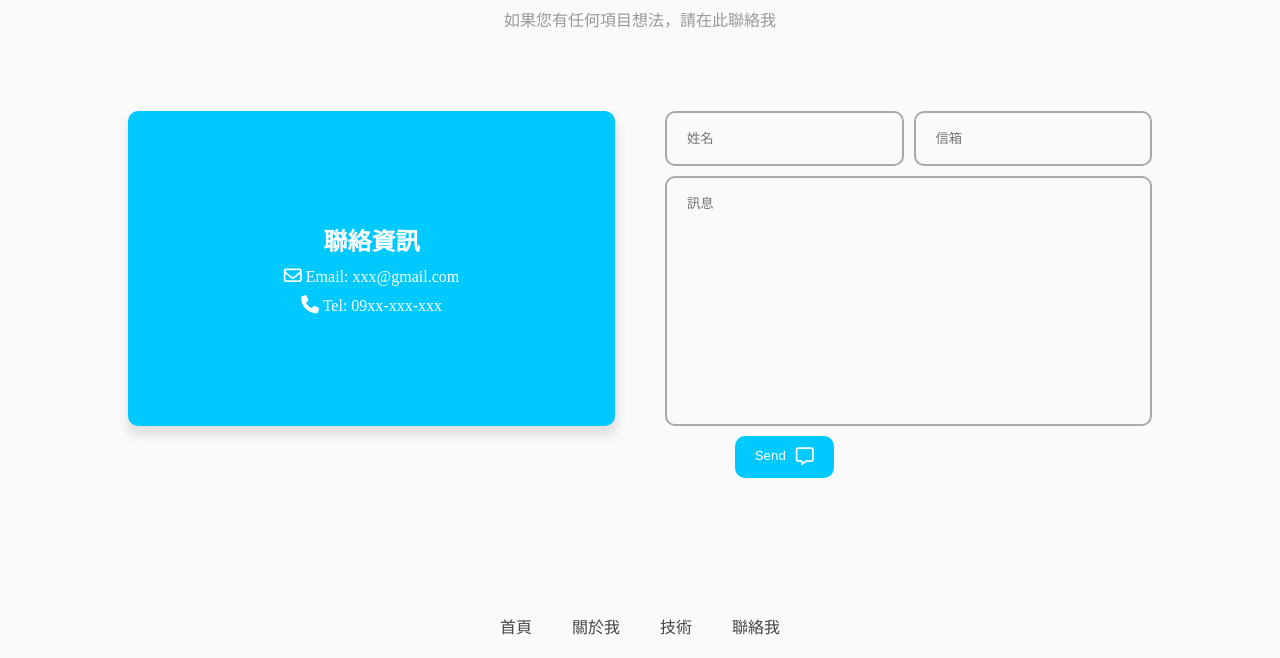
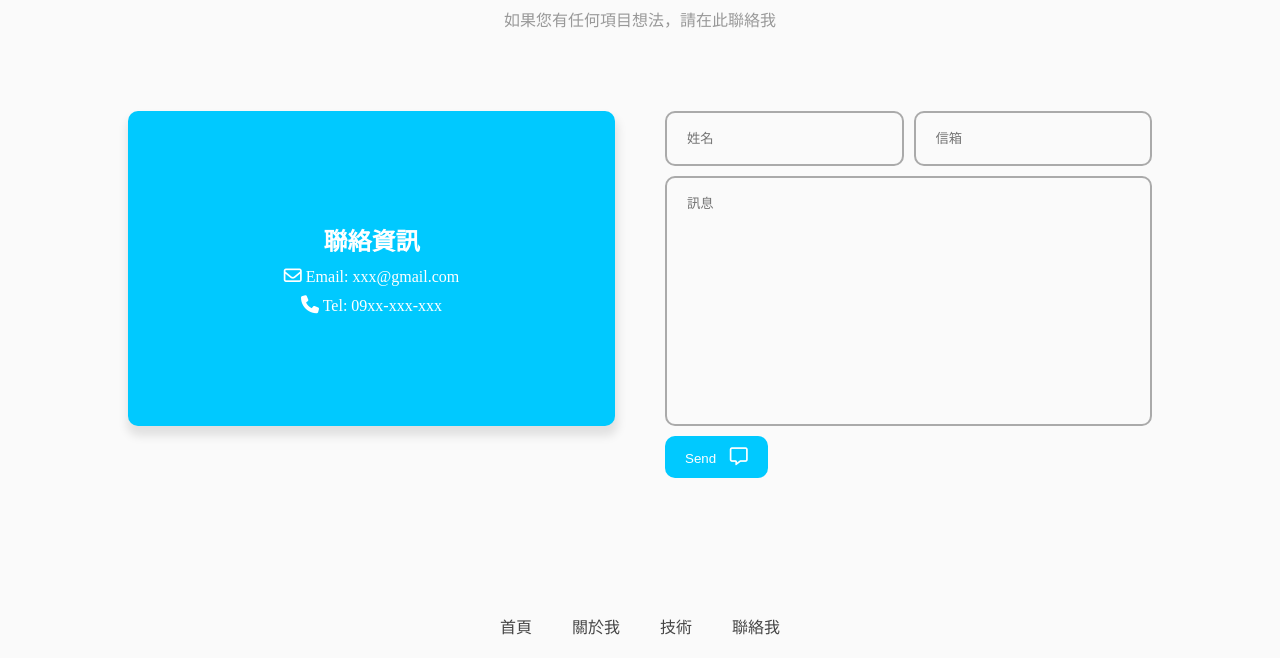
Before and after one commit to Bambooman0112/mcu-113-1-web-12133014-final, a plain HTML site: page src/index.html in a window 1280 px wide. Shown: the part 1990-2648 px from the top of the page. Drawn offline with Linux system fonts and the light colour scheme.

Commit message:
feat(contact): 更改 btn 位置

```diff
--- a/src/scss/_contact.scss
+++ b/src/scss/_contact.scss
@@ -57,10 +57,12 @@
     }
 
     .btn {
-      margin: 0 auto;
-      display: flex;
+      //margin: 0 auto;
+      //display: flex;
+      width: fit-content;
       background-color: var(--second-color);
       color: var(--withe-color);
+      justify-content: left;
 
       i {
         font-size: 18px;
```
Also changed, not shown: src/scss/style.css, 1 other file.
